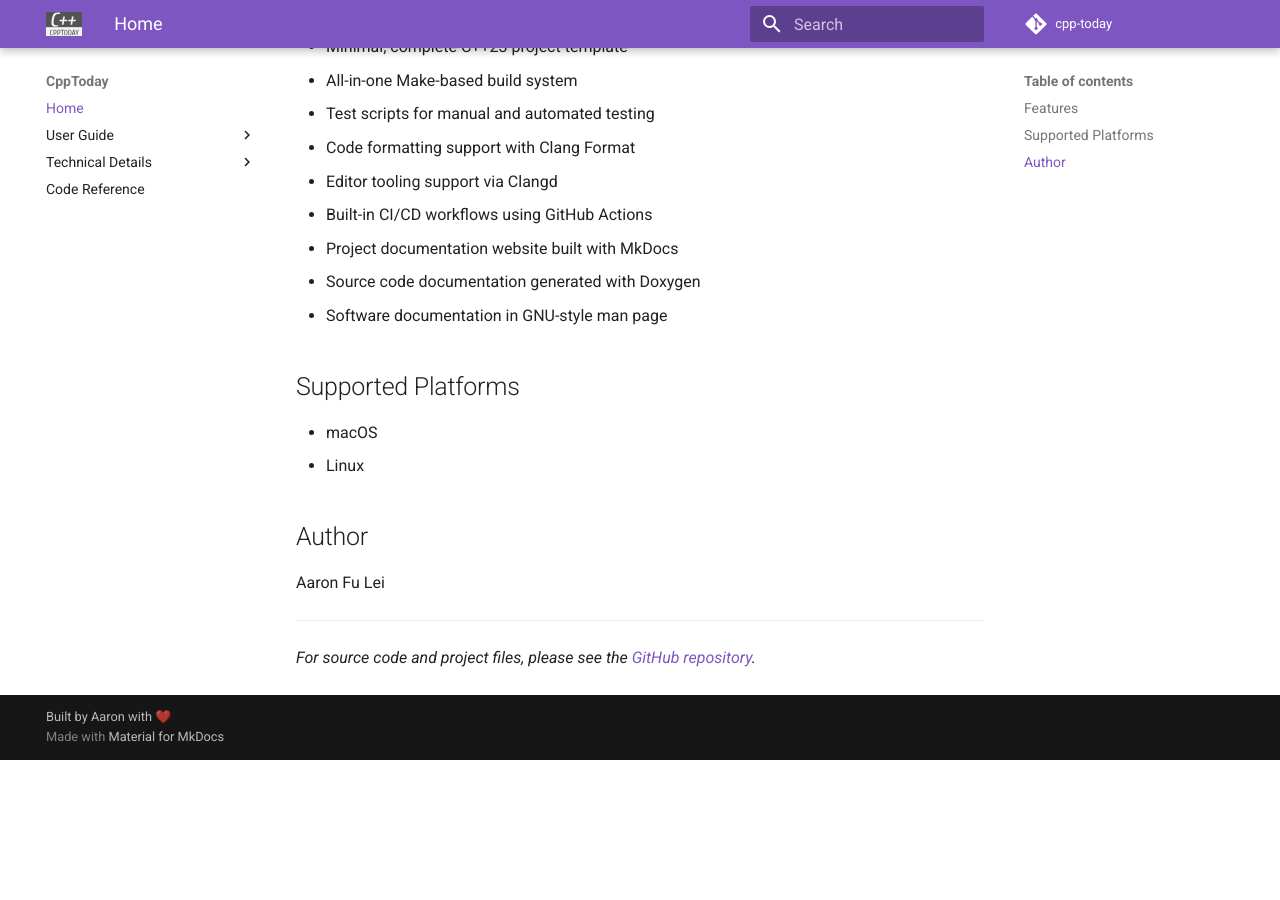
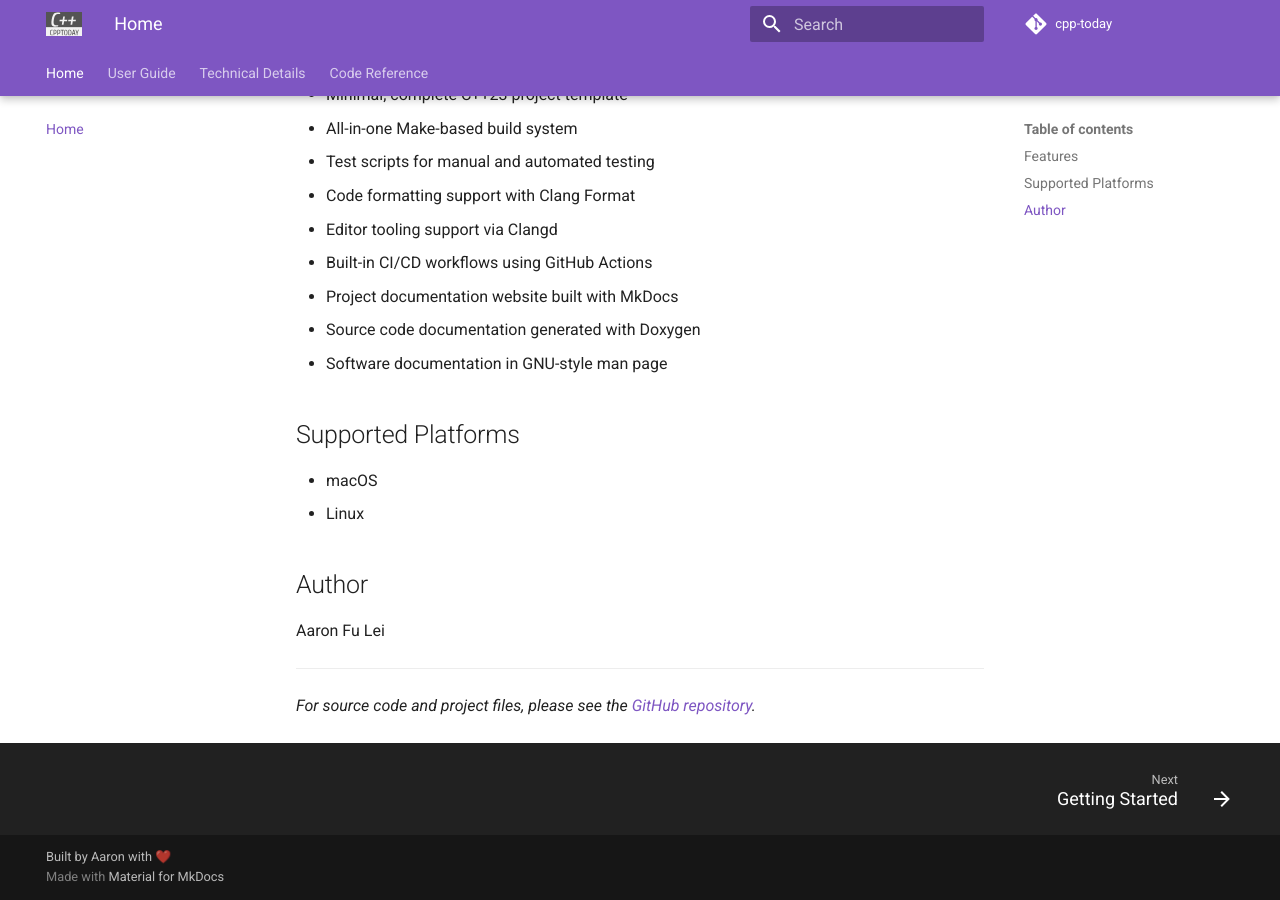
Before and after one commit to aafulei/cpp-today, an MkDocs documentation site: the page built from docs/index.md, in a window 1280 px wide and 900 px high, scrolled down 620 px. Built offline with MkDocs 1.6.1 and Material for MkDocs 9.7.7, drawn with Linux system fonts in a browser that asks for light colours; comment, search, counter and statistics services are not loaded; before the commit the page ends 1380 px from its top, so only the background shows below that.

Commit message:
Update MkDocs - Use code-copy, footer features

```diff
--- a/mkdocs.yml
+++ b/mkdocs.yml
@@ -15,6 +15,12 @@
     accent: deep purple
   logo: img/logo-mkdocs.svg
   favicon: img/icon.svg
+  features:
+    - content.code.copy
+    - navigation.footer
+    - navigation.tabs
+    - navigation.tabs.sticky
+    - navigation.expand
 
 nav:
   - Home: index.md
```
